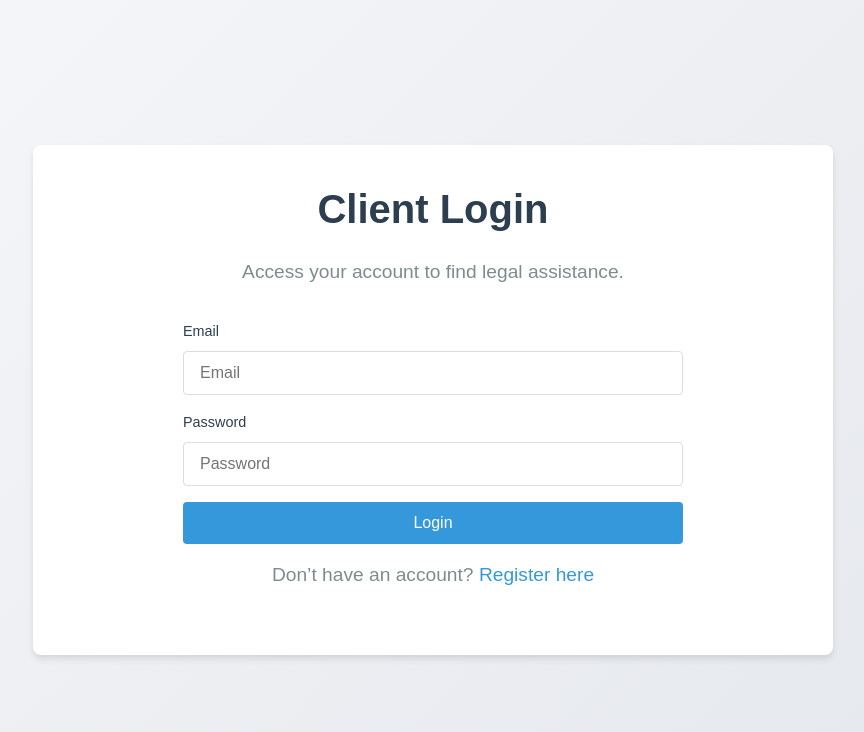
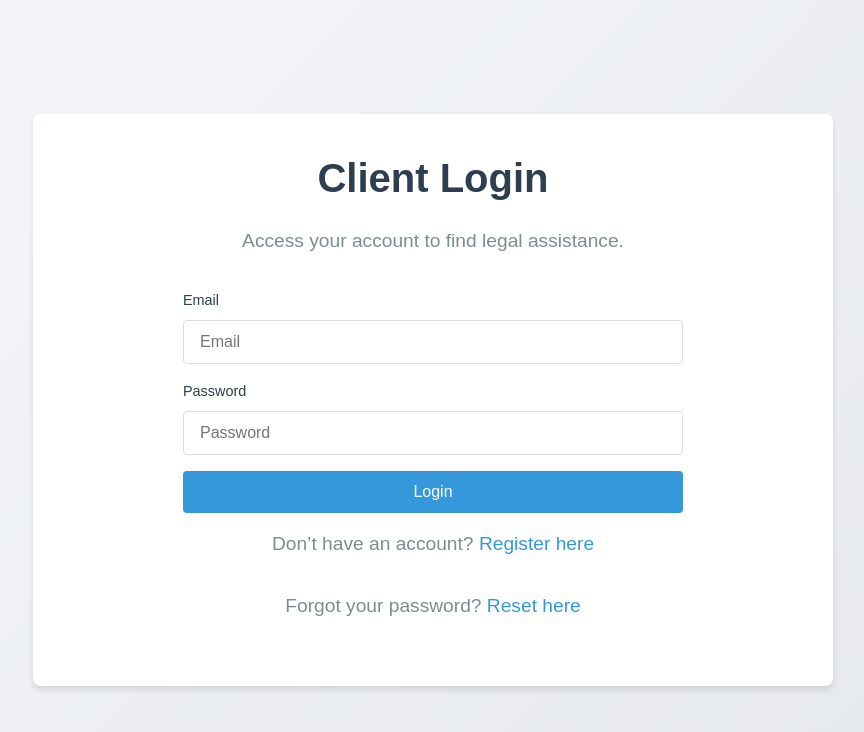
Before and after one commit to ShreyShakya/nepali-legal-aid-finder, a React (Vite) app in the folder legalaidfrontend/: page /client-login in a window 1280 px wide. Shown: the top 732 px of the page, without its empty margins (207-1071 px from the left). Built offline with nearby package versions, Linux system fonts and the light colour scheme; no server answers.

Commit message:
added forgot password feature for both lawyer and client

```diff
--- a/legalaidfrontend/src/components/Auth/ClientLogin.jsx
+++ b/legalaidfrontend/src/components/Auth/ClientLogin.jsx
@@ -108,6 +108,9 @@ export default function ClientLogin() {
             <p className={styles.authLink}>
               Don’t have an account? <Link to="/client-registration">Register here</Link>
             </p>
+            <p className={styles.authLink}>
+              Forgot your password? <Link to="/forgot-password/client">Reset here</Link>
+            </p>
           </motion.div>
         </div>
       </section>
--- a/legalaidfrontend/src/components/Auth/LawyerLogin.jsx
+++ b/legalaidfrontend/src/components/Auth/LawyerLogin.jsx
@@ -4,7 +4,7 @@ import { useState } from "react"
 import { motion } from "framer-motion"
 import { Scale } from "lucide-react"
 import axios from "axios"
-import { useNavigate, Link } from "react-router-dom" // Added Link
+import { useNavigate, Link } from "react-router-dom"
 import styles from "./LawyerLogin.module.css"
 
 const fadeIn = {
@@ -59,7 +59,6 @@ export default function LawyerLogin() {
       animate="visible"
       variants={fadeIn}
     >
-
       <section className={styles.loginSection}>
         <div className={styles.loginContainer}>
           <motion.div className={styles.loginContent}>
@@ -103,6 +102,9 @@ export default function LawyerLogin() {
             <p className={styles.authLink}>
               Don't have an account yet? <Link to="/register-lawyer">Register here</Link>
             </p>
+            <p className={styles.authLink}>
+              Forgot your password? <Link to="/forgot-password/lawyer">Reset here</Link>
+            </p>
           </motion.div>
         </div>
       </section>
```
